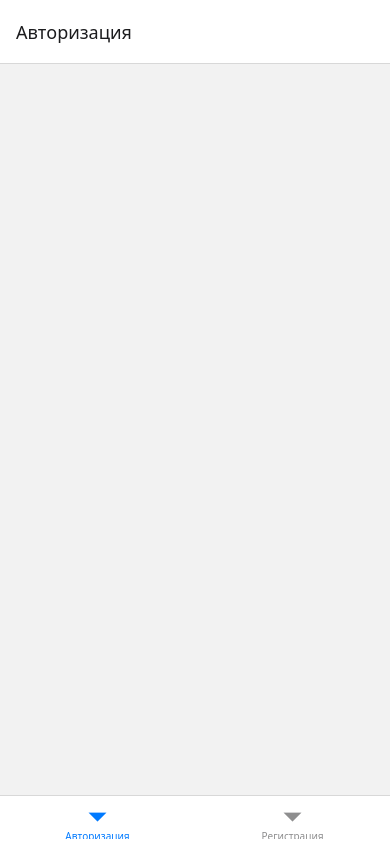
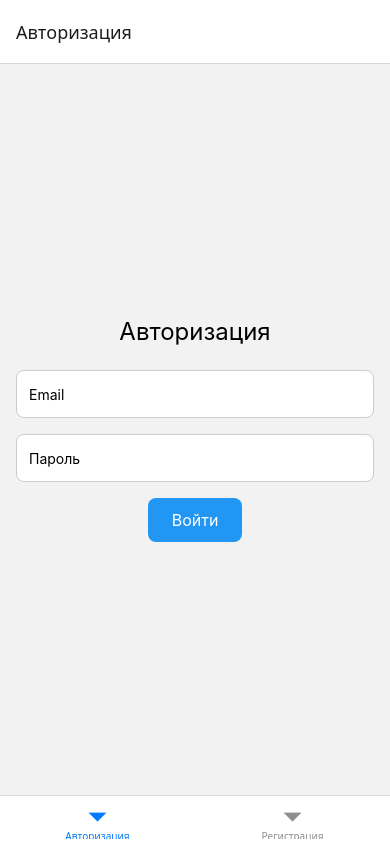
Before and after one commit to qqubbert/mobileGroupProj, a React Native app in the folder MyApp/: screen / in a window 390 px wide. Built offline with nearby package versions, Linux system fonts and the light colour scheme.

Commit message:
Update LoginScreen.js

```diff
--- a/MyApp/screens/LoginScreen.js
+++ b/MyApp/screens/LoginScreen.js
@@ -9,10 +9,80 @@ export default function LoginScreen() {
   const {isLogged, setIsLogged, userData, setUserData} = useContext(UserContext);
 
   const handleLogin = async () => {
-    // TODO
+    try {
+      const res = await fetch(`${API_URL}auth/login`, {
+        method: 'POST',
+        headers: { 'Content-Type': 'application/json' },
+        body: JSON.stringify({ email, password }),
+      });
+
+      const data = await res.json();
+
+      if (res.ok) {
+        console.log('Успешный вход:', data);
+        // сохранить токен или перейти дальше
+        setUserData(data);
+        setIsLogged(true);
+      } else {
+        alert(data.error || 'Ошибка входа');
+      }
+    } catch (err) {
+      console.error('Ошибка при входе:', err);
+      alert('Ошибка соединения с сервером');
+    }
   };
 
-  // ADD RETURN
+  return (
+    <View style={styles.container}>
+      <Text style={styles.title}>Авторизация</Text>
+      <TextInput
+        style={styles.input}
+        placeholder="Email"
+        value={email}
+        onChangeText={setEmail}
+        keyboardType="email-address"
+        autoCapitalize="none"
+      />
+      <TextInput
+        style={styles.input}
+        placeholder="Пароль"
+        value={password}
+        onChangeText={setPassword}
+        secureTextEntry
+      />
+      <TouchableOpacity style={styles.button} onPress={handleLogin}>
+        <Text style={styles.buttonText}>Войти</Text>
+      </TouchableOpacity>
+    </View>
+  );
 }
 
-// ADD STYLES
+const styles = StyleSheet.create({
+  container: {
+    flex: 1, justifyContent: 'center', alignItems: 'center', padding: 16,
+  },
+  title: {
+    fontSize: 24, marginBottom: 24,
+  },
+  input: {
+    width: '100%',
+    maxWidth: 400,
+    height: 48,
+    borderColor: '#ccc',
+    borderWidth: 1,
+    borderRadius: 8,
+    paddingHorizontal: 12,
+    marginBottom: 16,
+    backgroundColor: '#fff',
+  },
+  button: {
+    backgroundColor: '#2196F3',
+    paddingVertical: 12,
+    paddingHorizontal: 24,
+    borderRadius: 8,
+  },
+  buttonText: {
+    color: '#fff',
+    fontSize: 16,
+  },
+});
```
